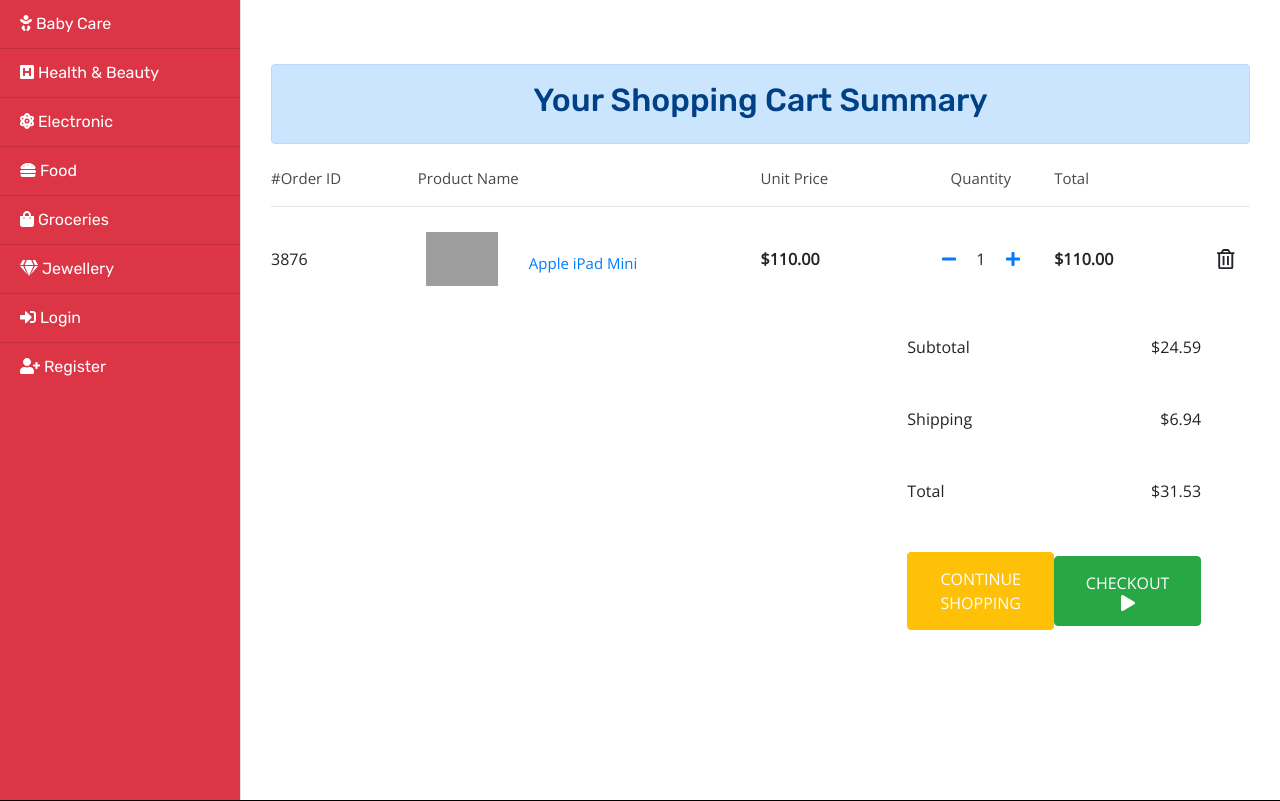
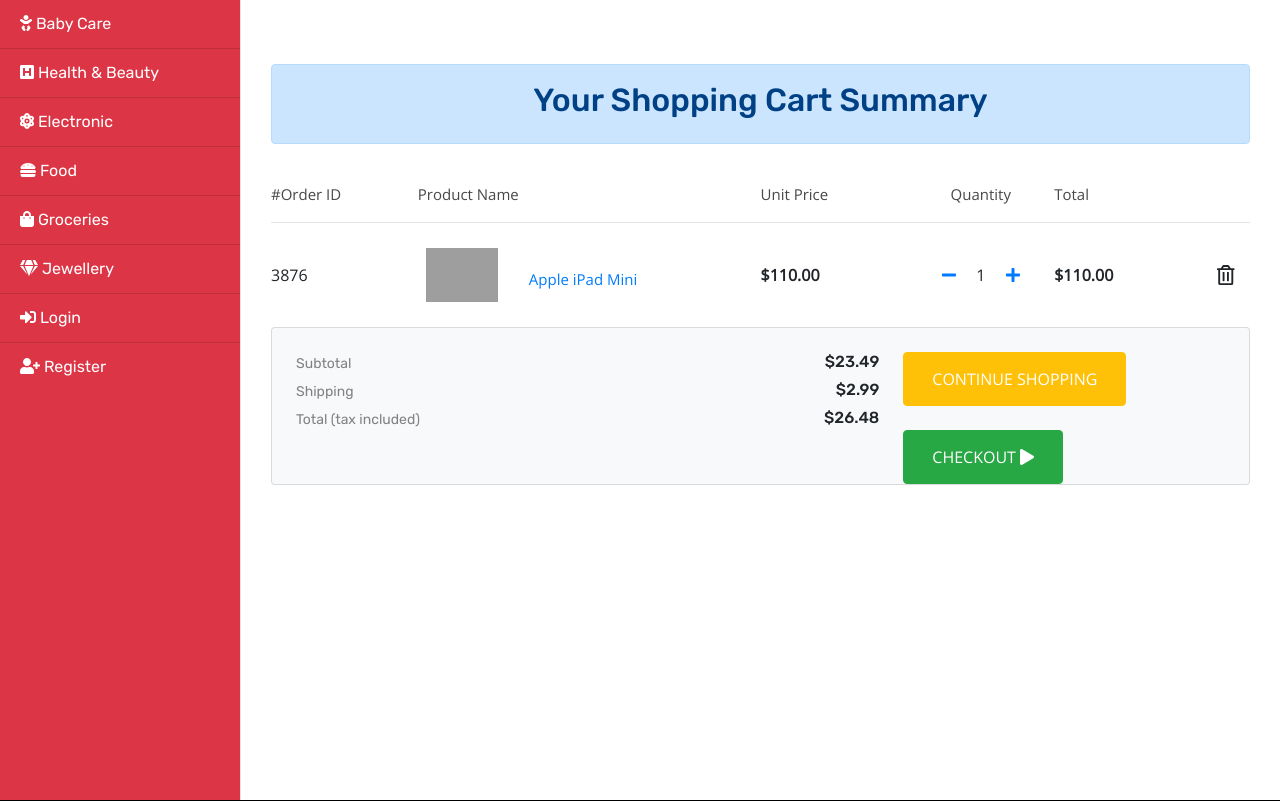
Before and after one commit to ecogreenpro/EcommerceApplication, a Django app: page /cart/ in a window 1280 px wide. Shown: the part 163-964 px from the top of the page. Run offline with Django 3.2, Linux system fonts and the light colour scheme; some libraries are stand-ins or nearby versions; grey boxes are pictures that could not be loaded.

Commit message:
Change View in Cart

```diff
--- a/EcommerceApplication/settings.py
+++ b/EcommerceApplication/settings.py
@@ -25,7 +25,7 @@
 # SECURITY WARNING: don't run with debug turned on in production!
 DEBUG = True
 
-ALLOWED_HOSTS = []
+ALLOWED_HOSTS = ['192.168.0.104']
 
 
 # Application definition
--- a/templates/cart.html
+++ b/templates/cart.html
@@ -45,6 +45,14 @@
 }
 
 
+
+
+
+
+
+
+
+
     </style>
     <!-- Custom styles for this template -->
     <link href="{% static 'css/carousel.css' %}" rel="stylesheet">
@@ -56,7 +64,7 @@
 <main role="main">
     <body>
 
-    <div class="d-flex" id="wrapper">
+    <div class="d-flex " id="wrapper">
 
         <!-- Sidebar -->
         {%include "sideNav.html"%}
@@ -68,12 +76,12 @@
                     <div class="cart-wrap">
                         <div class="container">
                             <div class="row">
-                                <div class="col-md-12">
+                                <div class="col-md-12 rounded mx-auto d-block">
                                     <div class="py-3 text-center alert alert-primary">
                                         <h2>Your Shopping Cart Summary</h2>
                                     </div>
-                                    <div class="table-wishlist">
-                                        <table cellpadding="0" cellspacing="0" border="0" width="100%">
+                                    <div class="table-wishlist py-3">
+                                        <table >
                                             <thead>
                                             <tr>
                                                 <th width="15%">#Order ID</th>
@@ -108,51 +116,65 @@
                                                 <td width="10%" class="text-center "><a href="#" class="trash-icon "><i
                                                         class="far fa-trash-alt "></i></a></td>
                                             </tr>
-                                            <tr class="table-wishlist">
-                                                <td>  </td>
-                                                <td>  </td>
-                                                <td>  </td>
-                                                <td>Subtotal</td>
-                                                <td class="text-right">$24.59</td>
-                                            </tr>
-                                            <tr>
-                                                <td>  </td>
-                                                <td>  </td>
-                                                <td>  </td>
-                                                <td>Shipping</td>
-                                                <td class="text-right">$6.94</td>
-                                            </tr>
-                                            <tr>
-                                                <td>  </td>
-                                                <td>  </td>
-                                                <td>  </td>
-                                                <td>Total</td>
-                                                <td class="text-right">$31.53</td>
-                                            </tr>
+                                            </tbody>
+                                        </table>
 
-                                            <tr>
-                                                <td>  </td>
-                                                <td>  </td>
-                                                <td>  </td>
-                                                <td>
-                                                    <button type="button" class=" text-center btn  btn-warning"><a
+                                        <div class="row justify-content-center">
+                                            <div class="col-lg-12">
+                                                <div class="card bg-light">
+                                                    <div class="row col-lg-12">
+                                                        <div class="col-md-8">
+                                                            <br>
+                                                            <div class="row d-flex justify-content-between px-4">
+                                                                <p class="mb-1 text-left">Subtotal</p>
+                                                                <h6 class="mb-1 text-right">$23.49</h6>
+                                                            </div>
+                                                            <div class="row d-flex justify-content-between px-4">
+                                                                <p class="mb-1 text-left">Shipping</p>
+                                                                <h6 class="mb-1 text-right">$2.99</h6>
+                                                            </div>
+                                                            <div class="row d-flex justify-content-between px-4"
+                                                                 id="tax">
+                                                                <p class="mb-1 text-left">Total (tax included)</p>
+                                                                <h6 class="mb-1 text-right">$26.48</h6>
+                                                            </div>
+                                                            <br>
+                                                        </div>
+
+                                                        <div class="col-6 col-md-4">
+                                                            <div class="row">
+
+                                                                <div class="responsive ">
+                                                                    <br>
+                                                                    <button type="button"
+                                                                            class=" text-center btn btn-warning">
+                                                                        <a
                                                                                 class="nav-link text-white"
                                                                                 href="{% url 'shop'%}">
                                                                             Continue Shopping
                                                                         </a>
                                                                     </button>
-                                                </td>
-                                                <td class="text-right">
-                                                    <button type="button" class="text-center btn btn-success"><a
+                                                                </div>
+                                                                &nbsp;
+                                                                <div class="responsive">
+                                                                    <br>
+                                                                    <button type="button"
+                                                                            class="text-center btn btn-success"><a
                                                                             class="nav-link text-white"
                                                                             href="{% url 'checkout'%}">
                                                                         Checkout <i class="fas fa-play"> </i> </a>
                                                                     </button>
-                                                </td>
-                                            </tr>
+                                                                </div>
+                                                            </div>
+                                                        </div>
+                                                        <br>
+                                                    </div>
 
-                                            </tbody>
-                                        </table>
+                                                </div>
+                                            </div>
+                                        </div>
+                                    </div>
+
                                 </div>
                             </div>
                         </div>
```
Lines whose indentation alone changed are shown as unchanged.
